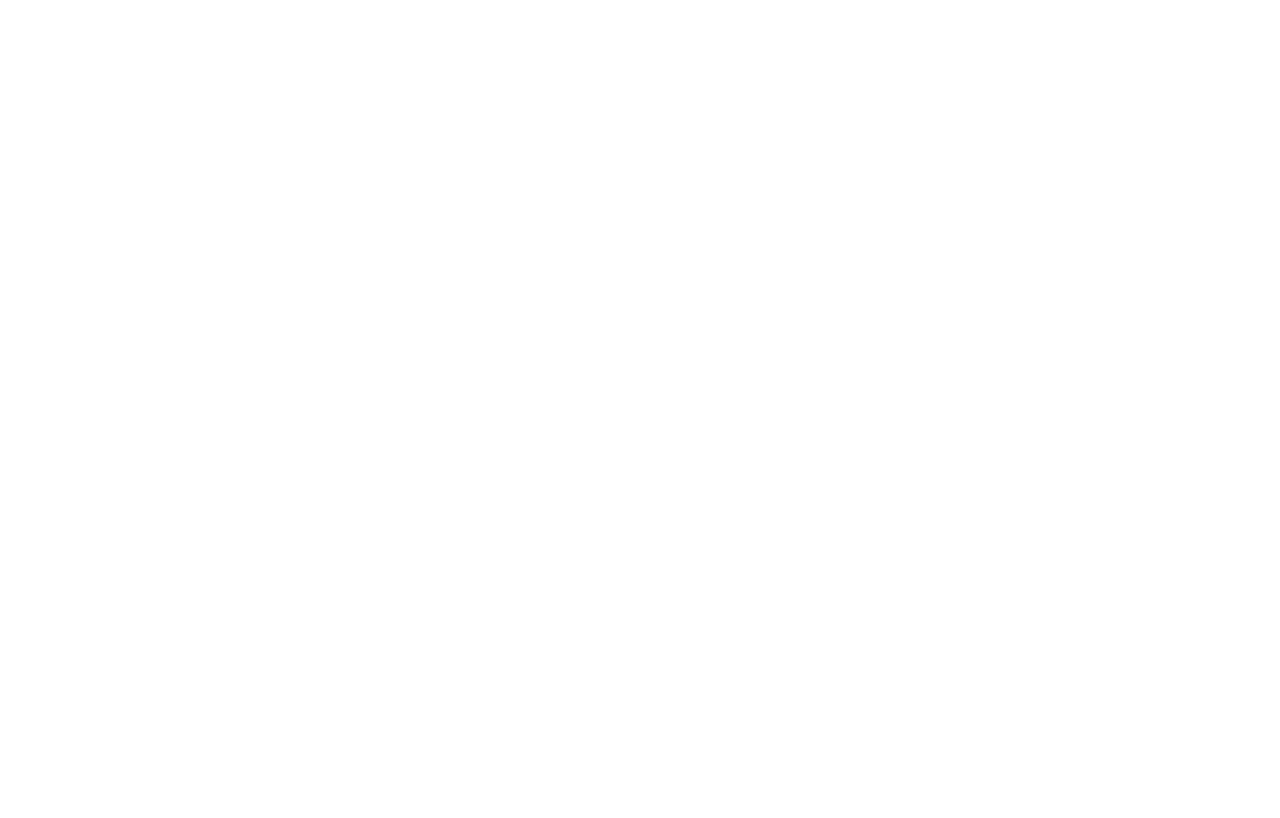
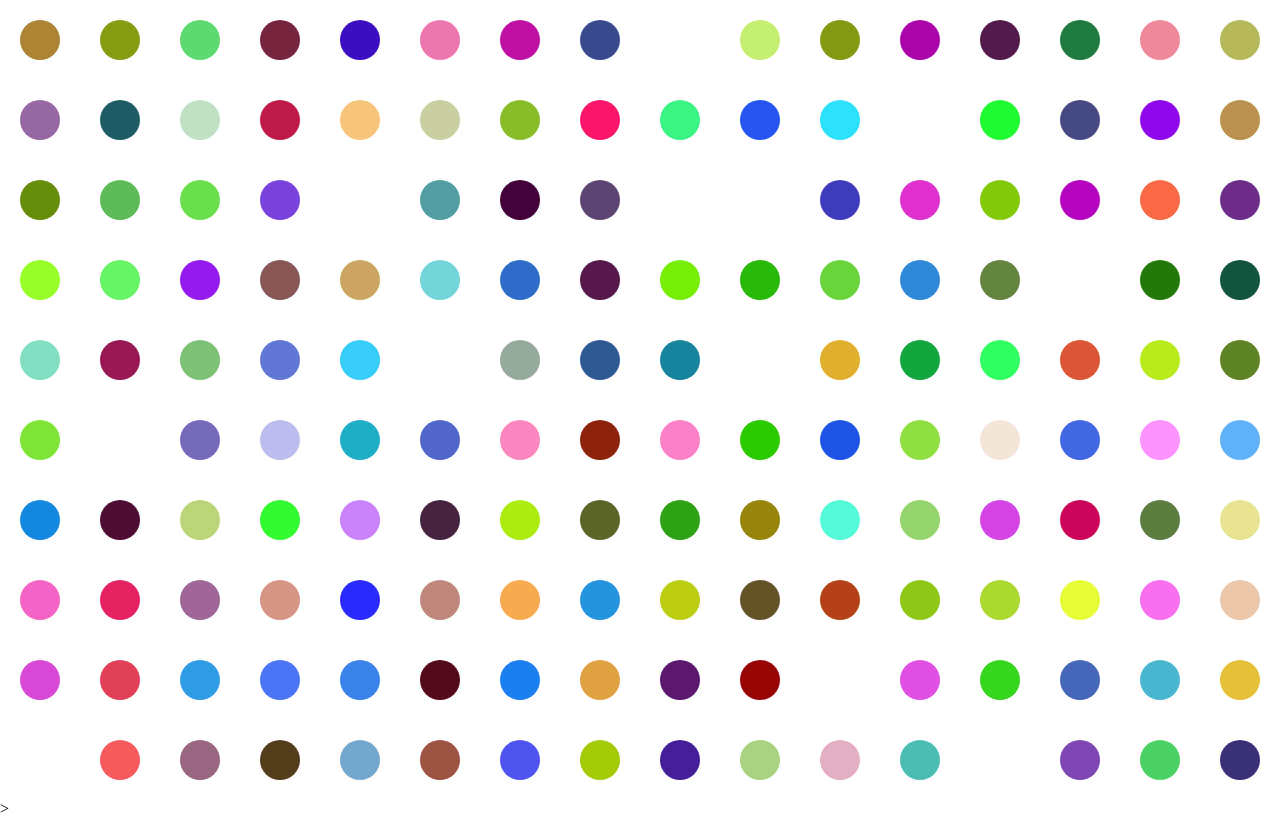
Before and after one commit to puripant/infinite-spots, a plain HTML site: page index.html in a window 1280 px wide. Drawn offline with Linux system fonts and the light colour scheme.

Commit message:
Infinite scrolling with offset; Random colors but not quite Damien Hirst-y

```diff
--- a/index.html
+++ b/index.html
@@ -1,4 +1,5 @@
 <html>
+
 <head>
   <meta charset="utf-8">
   <meta name="viewport" content="width=device-width, initial-scale=1" />
@@ -26,8 +27,9 @@
 </head>
 
 <body>
-
+  <div id="rows"></div>>
 
   <script src="main.js"></script>
 </body>
+
 </html>
--- a/main.css
+++ b/main.css
@@ -1,7 +1,19 @@
 body {
   margin: 0;
   background-color: white;
-  /* display: block;
-  font-family: sans-serif;
-  text-align: center; */
 }
+
+#rows {
+  width: 100%;
+  height: 100%;
+  overflow: auto;
+  text-align: center;
+}
+
+.spot {
+  width: 40px;
+  height: 40px;
+  margin: 20px;
+  border-radius: 20px;
+  display: inline-block;
+}
--- a/main.js
+++ b/main.js
@@ -0,0 +1,19 @@
+const offset = 100;
+
+let rows = document.querySelector('#rows');
+rows.addEventListener('scroll', function () {
+  if (rows.scrollTop + rows.clientHeight + offset >= rows.scrollHeight) {
+    load();
+  }
+});
+
+load();
+
+function load() {
+  for (let i = 0; i < 1000; i++) {
+    let spot = document.createElement('div');
+    spot.className = 'spot';
+    spot.style.backgroundColor = '#' + Math.floor(Math.random() * 16777215).toString(16);
+    rows.appendChild(spot);
+  }
+}
```
Also changed, not shown: 1 other file.
